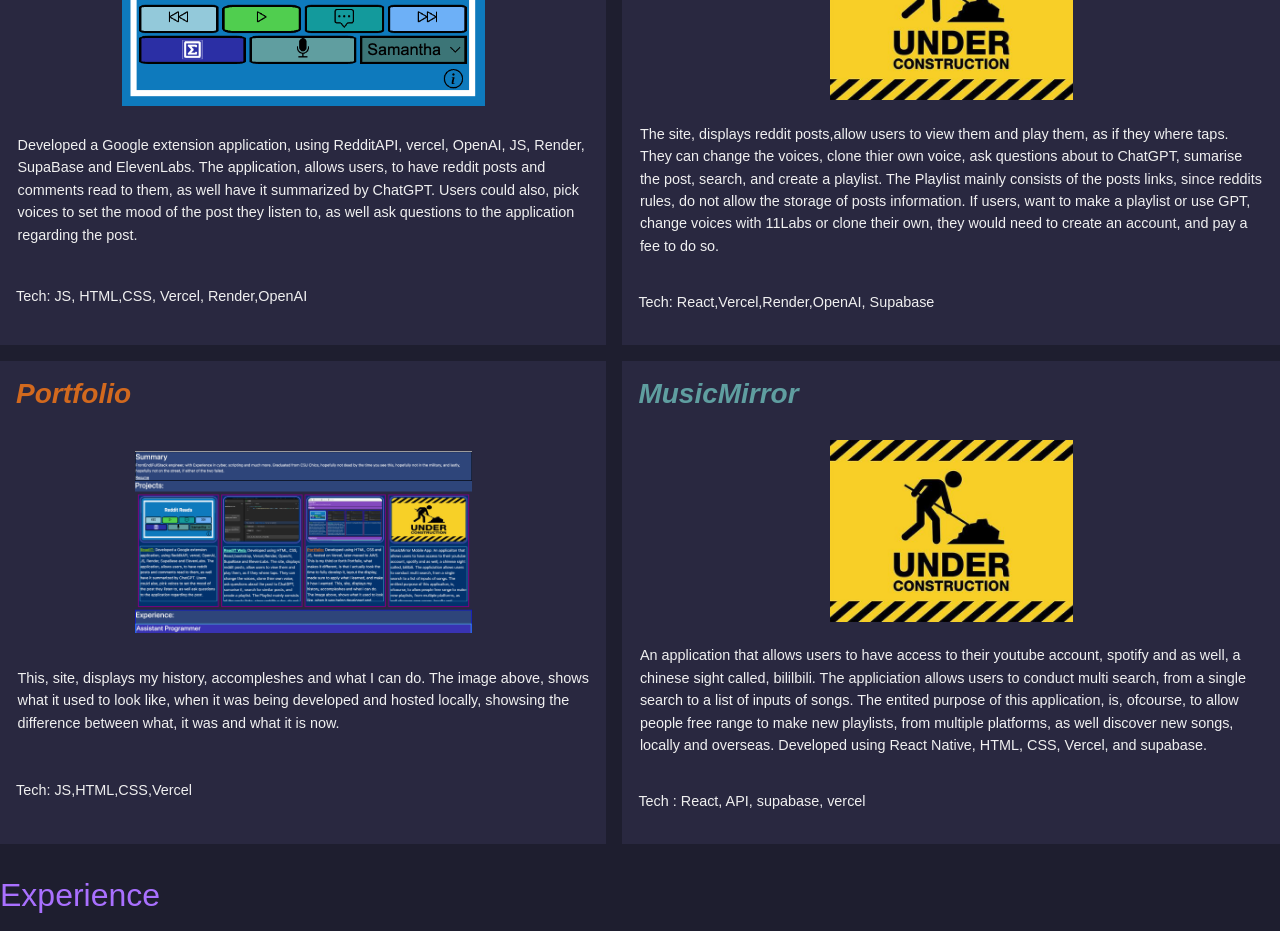
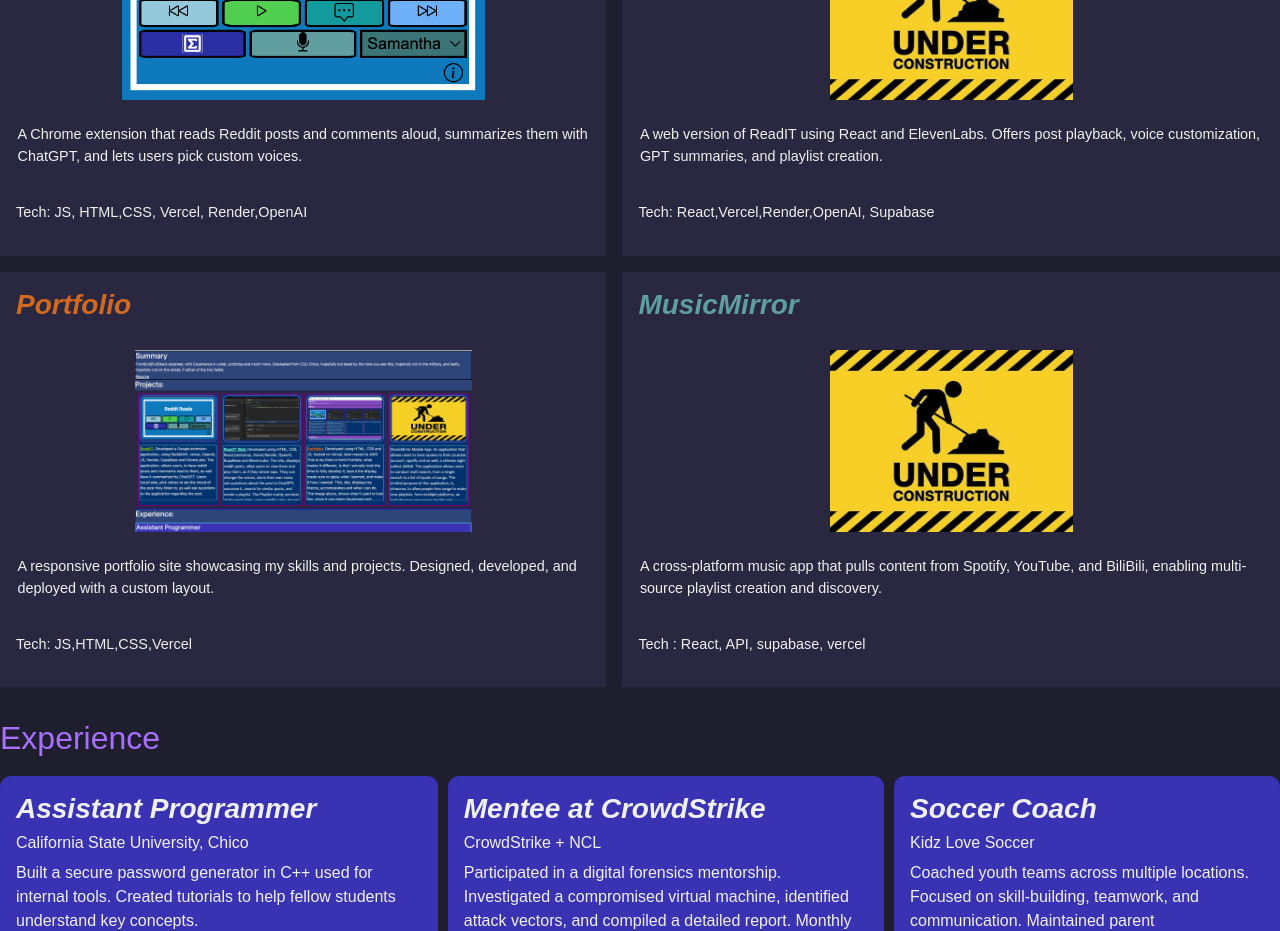
Before and after one commit to Angel086/reactPortFolio, a React (Vite) app: page / in a window 1280 px wide. Shown: the part 800-1731 px from the top of the page. Built offline with nearby package versions, Linux system fonts and the light colour scheme.

Commit message:
Made some changed to the font size and sentances, need to figure out why media 890px dose not kick in for phone size

```diff
--- a/src/App.css
+++ b/src/App.css
@@ -167,6 +167,10 @@ h2 {
   gap: 1fr;
 }
 @media (max-width: 890px) {
+  p{
+    font-weight: bolder;
+    font-size: xx-large;
+  }
   .mycontainer {
     display: grid;
     grid-template-columns: repeat(auto, auto);
--- a/src/Experiance.jsx
+++ b/src/Experiance.jsx
@@ -1,27 +1,24 @@
 import React from "react";
 
-export default function Experiance(){
-    return(<section id="Experience">
-      <div className="myExper" >
+export default function Experience() {
+  return (
+    <section id="Experience">
+      <div className="myExper">
         <h2 className="ExperienceSec">Experience</h2>
+
         <div className="mycard xp1">
           <h3 id="XPtitle">Assistant Programmer</h3>
-          <h4 id="subTxt">Califronia State University Chico</h4>
+          <h4 id="subTxt">California State University, Chico</h4>
           <p id="xpSen">
-            Developed a password generator in C++. Later used to make tutorial
-            for fellow alumnia, covering various concepts.
+            Built a secure password generator in C++ used for internal tools. Created tutorials to help fellow students understand key concepts.
           </p>
         </div>
 
         <div className="mycard xp2">
-          <h3>Mentee At CrowdStrike</h3>
-          <h4 id="subTxt">CrowdStrike and NCL</h4>
+          <h3>Mentee at CrowdStrike</h3>
+          <h4 id="subTxt">CrowdStrike + NCL</h4>
           <p id="xpSen">
-            Was a mentee with CrowdStrike, given an image of a compromised
-            machine. Tasked, to examine artifacts, what was modified, Tech used,
-            paths taken, and give a report of the findings. Once a month, would
-            have a meeting with cyber experts, ask any questions, either in
-            regard to the task, hints or what it's like to work in the fild.
+            Participated in a digital forensics mentorship. Investigated a compromised virtual machine, identified attack vectors, and compiled a detailed report. Monthly sessions included Q&A with cybersecurity experts.
           </p>
         </div>
 
@@ -29,12 +26,10 @@ export default function Experiance(){
           <h3>Soccer Coach</h3>
           <h4 id="subTxt">Kidz Love Soccer</h4>
           <p id="xpSen">
-            Managed and trained a local youth groups in various locations,
-            teaching them team work, rules of the game and nurtuer their skills.
-            As well, communicate with parents in regard to any changes occuring
-            the week or possible cancelations.
+            Coached youth teams across multiple locations. Focused on skill-building, teamwork, and communication. Maintained parent correspondence and managed weekly scheduling.
           </p>
         </div>
       </div>
-    </section>);
-};
+    </section>
+  );
+}
--- a/src/Projects.jsx
+++ b/src/Projects.jsx
@@ -20,13 +20,10 @@ export default function Projects(){
             alt="Image of a google extension"
           />
           <p className="projsen">
-            Developed a Google extension application, using RedditAPI, vercel,
-            OpenAI, JS, Render, SupaBase and ElevenLabs. The application, allows
-            users, to have reddit posts and comments read to them, as well have
-            it summarized by ChatGPT. Users could also, pick voices to set the
-            mood of the post they listen to, as well ask questions to the
-            application regarding the post.
+            A Chrome extension that reads Reddit posts and comments aloud,
+            summarizes them with ChatGPT, and lets users pick custom voices.
           </p>
+
           <div className="Tech">
             <p>Tech: JS, HTML,CSS, Vercel, Render,OpenAI</p>
           </div>
@@ -41,16 +38,10 @@ export default function Projects(){
             alt="Image of construction"
           />
 
-          <p className="projsen">
-            The site, displays reddit posts,allow users to view them and play
-            them, as if they where taps. They can change the voices, clone thier
-            own voice, ask questions about to ChatGPT, sumarise the post,
-            search, and create a playlist. The Playlist mainly consists of the
-            posts links, since reddits rules, do not allow the storage of posts
-            information. If users, want to make a playlist or use GPT, change
-            voices with 11Labs or clone their own, they would need to create an
-            account, and pay a fee to do so.
-          </p>
+<p className="projsen">
+  A web version of ReadIT using React and ElevenLabs. Offers post playback, voice customization, GPT summaries, and playlist creation.
+</p>
+
           <div className="Tech">
             <p>Tech: React,Vercel,Render,OpenAI, Supabase</p>
           </div>
@@ -66,11 +57,9 @@ export default function Projects(){
             alt="Image of personal portfolio"
           />
           <p className="projsen">
-            This, site, displays my history, accompleshes and what I can do. The
-            image above, shows what it used to look like, when it was being
-            developed and hosted locally, showsing the difference between what,
-            it was and what it is now.
-          </p>
+  A responsive portfolio site showcasing my skills and projects. Designed, developed, and deployed with a custom layout.
+</p>
+
           <div className="Tech">
             <p>Tech: JS,HTML,CSS,Vercel</p>
           </div>
@@ -86,15 +75,9 @@ export default function Projects(){
             alt="Image of construction"
           />
           <p className="projsen">
-            An application that allows users to have access to their youtube
-            account, spotify and as well, a chinese sight called, bililbili. The
-            appliciation allows users to conduct multi search, from a single
-            search to a list of inputs of songs. The entited purpose of this
-            application, is, ofcourse, to allow people free range to make new
-            playlists, from multiple platforms, as well discover new songs,
-            locally and overseas. Developed using React Native, HTML, CSS,
-            Vercel, and supabase.
-          </p>
+  A cross-platform music app that pulls content from Spotify, YouTube, and BiliBili, enabling multi-source playlist creation and discovery.
+</p>
+
 
           <div className="Tech">
             <p>Tech : React, API, supabase, vercel</p>
```
